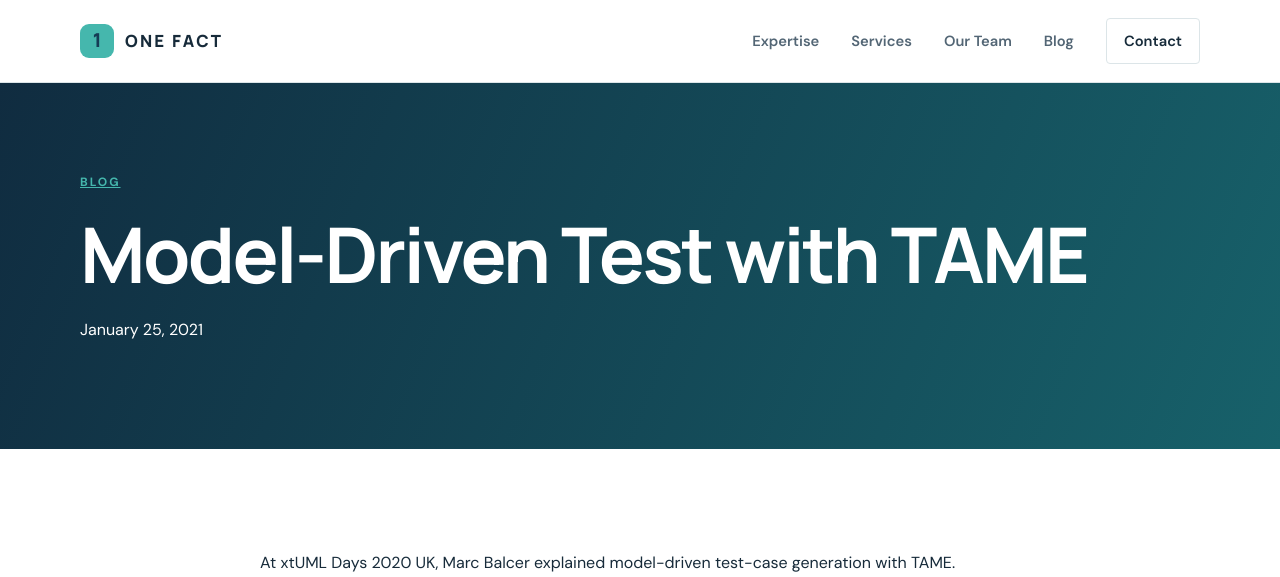
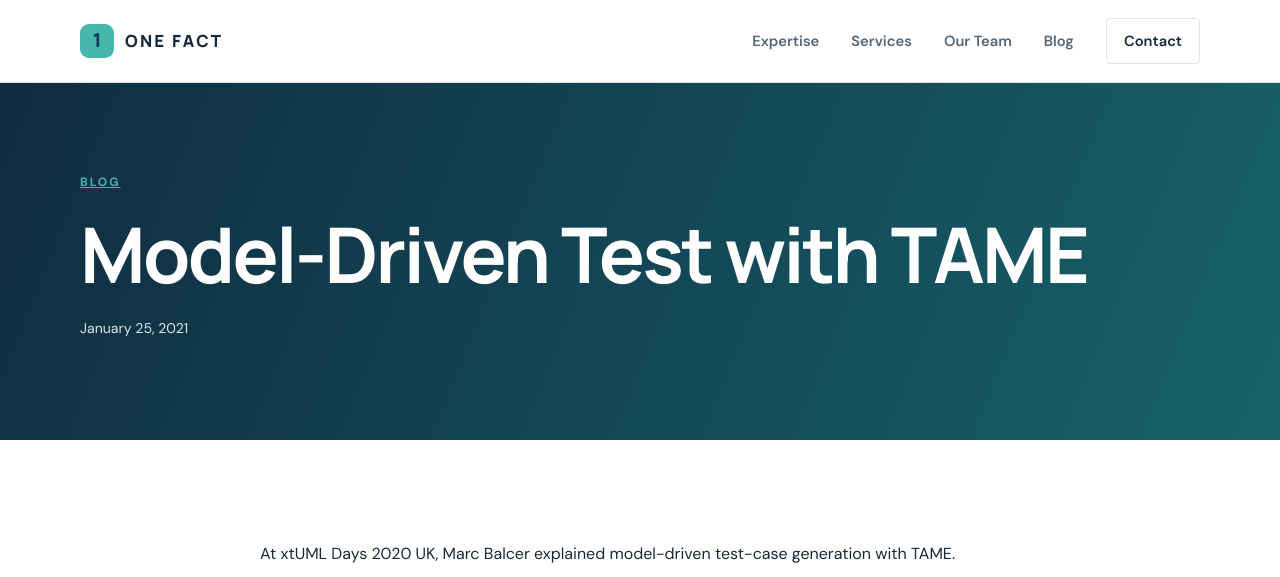
Before and after one commit to xtuml/onefactinc, a Jekyll site: the page built from _articles/model-driven-test-with-tame.html, in a window 1280 px wide. Shown: the top 577 px of the page. Built offline with Jekyll 4.4.1, drawn with Linux system fonts in a browser that asks for light colours; grey boxes are pictures that could not be loaded.

Commit message:
Style publication dates and embedded article media

```diff
--- a/assets/css/site.css
+++ b/assets/css/site.css
@@ -86,3 +86,8 @@ h2 { margin: 0 0 25px; font-size: clamp(2rem, 4vw, 3.25rem); }
 .article-list-item { padding-bottom: 1.5rem; border-bottom: 1px solid #e4e9ee; }
 .article-list-item h2 { margin: 0 0 .5rem; font-size: 1.4rem; }
 .article-source { margin-top: 3rem; font-size: .85rem; color: #687586; }
+
+.article-date { margin: 0 0 .65rem; color: var(--muted, #667085); font-size: .88rem; }
+.article-page .article-date { color: #d6e5e9; }
+.article-list-item .article-date { margin-bottom: .35rem; }
+.article-content iframe { display: block; max-width: 100%; margin: 1.5rem 0; }
```
